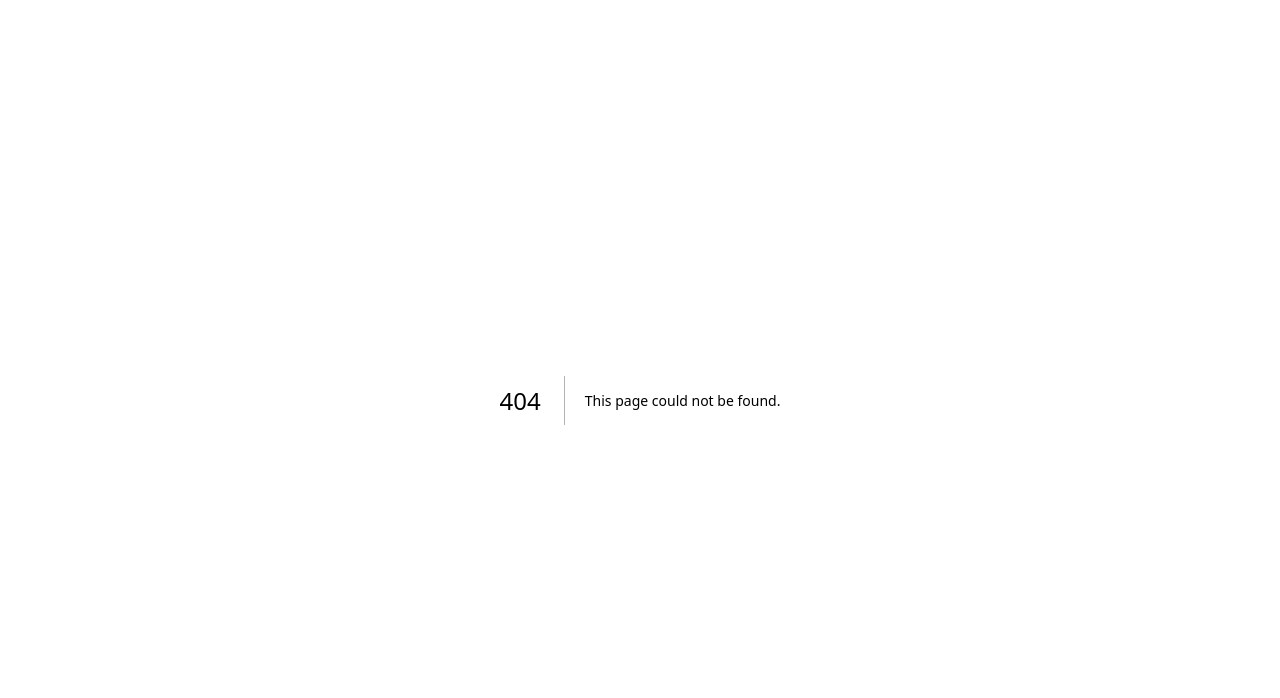
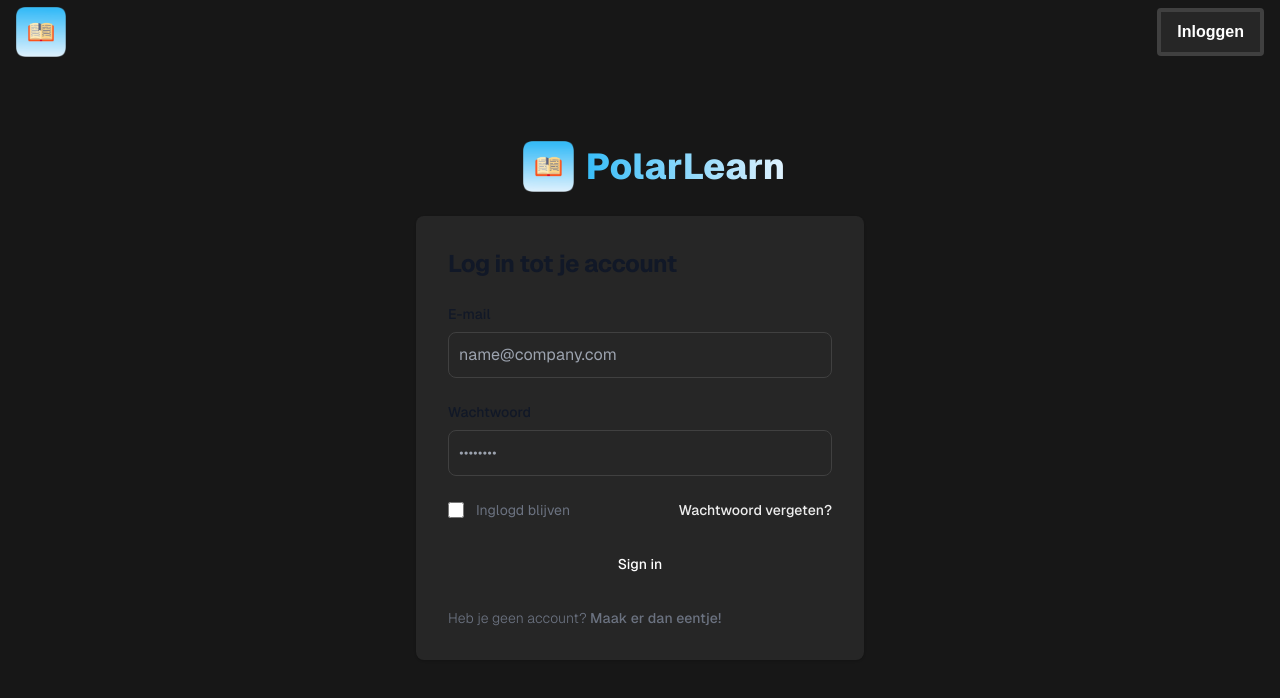
Before and after one commit to andr3i1010/PolarLearn, a Next.js app: page /login in a window 1280 px wide. Before the commit this address had no page. Shown: the top 698 px of the page. Built offline with nearby package versions, Linux system fonts and the light colour scheme.

Commit message:
Add error page (404, 500, etc.) and make buttons be able to redirect user

```diff
--- a/package.json
+++ b/package.json
@@ -9,6 +9,7 @@
     "lint": "next lint"
   },
   "dependencies": {
+    "clsx": "^2.1.1",
     "next": "15.0.2",
     "react": "19.0.0-rc-02c0e824-20241028",
     "react-dom": "19.0.0-rc-02c0e824-20241028"
--- /dev/null
+++ b/src/app/[errorCode]/page.tsx
@@ -0,0 +1,31 @@
+"use client";
+
+import React from 'react';
+import { useSearchParams } from 'next/navigation';
+
+const errorDescriptions: { [key: string]: string } = {
+    '200': 'Hoe heb je dit überhaupt gedaan!!??',
+    '400': 'Onjuist verzoek',
+    '401': 'Ongeautoriseerd',
+    '403': 'Verboden',
+    '404': 'Pagina niet gevonden',
+    '500': 'Interne serverfout',
+    '502': 'Slechte gateway',
+    '503': 'Dienst niet beschikbaar',
+    '504': 'Gatewaytime-out',
+};
+
+export default function ErrorPage() {
+    const searchParams = useSearchParams();
+    const errorCode = searchParams.get('errorCode');
+    const errorDescription = errorCode ? errorDescriptions[errorCode] : 'Unknown error';
+
+    return (
+        <div className="flex flex-col items-center justify-center min-h-screen bg-neutral-900   ">
+            <h1 className="text-4xl font-bold text-red-600">Oeps!</h1>
+            <p className="mt-4 text-xl text-white">
+                Foutcode {errorCode ? errorCode : 'Onbekende fout'}: {errorDescription ? errorDescription : "Beschrijving voor foutcode niet beschikbaar"}
+            </p>
+        </div>
+    );
+}
--- a/src/app/layout.tsx
+++ b/src/app/layout.tsx
@@ -1,7 +1,8 @@
 import type { Metadata } from "next";
 import localFont from "next/font/local";
 import "./globals.css";
-import {topNavBar} from "@/components/navbar/topNavBar";
+import { TopNavBar } from "@/components/navbar/topNavBar";
+import { headers } from "next/headers";
 
 const geistSans = localFont({
     src: "./fonts/GeistVF.woff",
@@ -19,16 +20,20 @@ export const metadata: Metadata = {
     description: "Beter dan studygo frfr 🔥🔥🔥",
 };
 
-export default function RootLayout({
+export default async function RootLayout({
                                              children,
                                          }: Readonly<{
     children: React.ReactNode;
 }>) {
+    const headersList = await headers();
+    const hideNavbar = headersList.get('x-hide-navbar') === 'true';
+
     return (
         <html lang="en">
         <body
             className={`${geistSans.variable} ${geistMono.variable} antialiased`}
         >
+        {!hideNavbar && <TopNavBar />}
         {children}
         </body>
         </html>
--- /dev/null
+++ b/src/app/login/page.tsx
@@ -0,0 +1,65 @@
+import Image from "next/image";
+import Link from "next/link";
+
+export default function Login() {
+    return (
+        <>
+            <section className="bg-neutral-900 font-[family-name:var(--font-geist-sans)]">
+                <div className="flex flex-col items-center justify-center px-6 py-8 mx-auto md:h-screen lg:py-0">
+                    <div className="flex items-center mb-6 text-2xl font-semibold text-gray-900">
+                        <Image className="ml-4 px-3" src="/pl-500.png" alt="PolarLearn Logo" height="75" width="75"/>
+                        <p className="text-center text-4xl font-extrabold leading-tight bg-gradient-to-r from-sky-400 to-sky-100 bg-clip-text text-transparent">
+                            PolarLearn
+                        </p>
+                    </div>
+                    <div
+                        className="w-full rounded-lg shadow dark:border md:mt-0 sm:max-w-md xl:p-0 bg-neutral-800 border-gray-700">
+                        <div className="p-6 space-y-4 md:space-y-6 sm:p-8">
+                            <h1 className="text-xl font-bold leading-tight tracking-tight text-gray-900 md:text-2xl dark:text-white">
+                                Log in tot je account
+                            </h1>
+                            <form className="space-y-4 md:space-y-6" action="#">
+                                <div>
+                                    <label htmlFor="email"
+                                           className="block mb-2 text-sm font-medium text-gray-900 dark:text-white">E-mail
+                                    </label>
+                                    <input type="email" name="email" id="email"
+                                           className="bg-neutral-800 border text-gray-900 rounded-lg focus:ring-primary-600 focus:border-primary-600 block w-full p-2.5 border-neutral-700 placeholder-gray-400 dark:text-white focus:border-blue-500"
+                                           placeholder="name@company.com" required={true}/>
+                                </div>
+                                <div>
+                                    <label htmlFor="password"
+                                           className="block mb-2 text-sm font-medium text-gray-900 dark:text-white">Wachtwoord</label>
+                                    <input type="password" name="password" id="password" placeholder="••••••••"
+                                           className="bg-neutral-800 border text-gray-900 rounded-lg focus:ring-primary-600 focus:border-primary-600 block w-full p-2.5 border-neutral-700 placeholder-gray-400 dark:text-white focus:border-blue-500"                                           required={true}/>
+                                </div>
+                                <div className="flex items-center justify-between">
+                                    <div className="flex items-start">
+                                        <div className="flex items-center h-5">
+                                            <input id="remember" aria-describedby="remember" type="checkbox"
+                                                   className="w-4 h-4 border border-gray-300 rounded bg-gray-50 focus:ring-3 focus:ring-primary-300 dark:bg-gray-700 dark:border-gray-600 dark:focus:ring-primary-600 dark:ring-offset-gray-800"
+                                                   required={true}/>
+                                        </div>
+                                        <div className="ml-3 text-sm">
+                                            <label htmlFor="remember" className="text-gray-500 dark:text-gray-300">Inglogd blijven</label>
+                                        </div>
+                                    </div>
+                                    <a href="#"
+                                       className="text-sm font-medium text-primary-600 hover:underline dark:text-primary-500">Wachtwoord vergeten?</a>
+                                </div>
+                                <button type="submit"
+                                        className="w-full text-white bg-primary-600 hover:bg-primary-700 focus:ring-4 focus:outline-none focus:ring-primary-300 font-medium rounded-lg text-sm px-5 py-2.5 text-center dark:bg-primary-600 dark:hover:bg-primary-700 dark:focus:ring-primary-800">Sign
+                                    in
+                                </button>
+                                <p className="text-sm font-light text-gray-500 dark:text-gray-400">
+                                    Heb je geen account? <Link href="/register"
+                                                                  className="font-medium text-primary-600 hover:underline dark:text-primary-500">Maak er dan eentje!</Link>
+                                </p>
+                            </form>
+                        </div>
+                    </div>
+                </div>
+            </section>
+        </>
+    )
+}
--- a/src/app/page.tsx
+++ b/src/app/page.tsx
@@ -1,6 +1,5 @@
 import './home.css';
 import Image from "next/image";
-import { topNavBar } from "@/components/navbar/topNavBar";
 
 export default function Home() {
     return (
@@ -13,11 +12,7 @@ export default function Home() {
                     <p className="text-xl">PolarLearn kan niet gebruikt worden op mobiele apparaten of op kleine schermen.</p>
                 </div>
             </div>
-
             <div className="hidden md:flex flex-col min-h-screen">
-                <div className="sticky top-0 z-20">
-                    {topNavBar()}
-                </div>
 
                 <div className="relative -mt-44 z-10 flex-grow h-screen flex items-center justify-center">
                     <section
--- a/src/components/navbar/navBtn.tsx
+++ b/src/components/navbar/navBtn.tsx
@@ -1,12 +1,16 @@
+"use client";
+
 import React from "react";
 
 interface ButtonProps {
     text: string;
+    redirectTo: string;
 }
 
-const navBtn: React.FC<ButtonProps> = ({ text }) => {
+const navBtn: React.FC<ButtonProps> = ({ text, redirectTo }) => {
     return (
         <button
+            onClick={() => window.location.href = redirectTo}
             className="bg-neutral-800 text-white font-bold py-2 px-4 rounded border-4 border-neutral-700 transition-all duration-300 hover:border-sky-400 hover:scale-110">
             {text}
         </button>
--- a/src/components/navbar/topNavBar.tsx
+++ b/src/components/navbar/topNavBar.tsx
@@ -2,13 +2,13 @@ import Image from "next/image";
 import NavBtn from "@/components/navbar/navBtn";
 import './../../app/home.css';
 
-export function topNavBar() {
+export function TopNavBar() {
     return (
         <div className="w-full h-16 bg-neutral-900 flex items-center fixed top-0 left-0 z-50 fade-in">
             <Image className="ml-4" src="/pl-500.png" alt="PolarLearn Logo" height="50" width="50"/>
             <div className="flex-grow"></div>
             <div className="mr-4">
-                <NavBtn text={"Inloggen"}/>
+                <NavBtn text={"Inloggen"} redirectTo={"/login"}/>
             </div>
         </div>
     );
```
Also changed, not shown: src/middleware.tsx (added, +27 -0 lines), credits.txt, 1 other file (tests, documents, lock files or other folders). Lines whose indentation alone changed are shown as unchanged.
